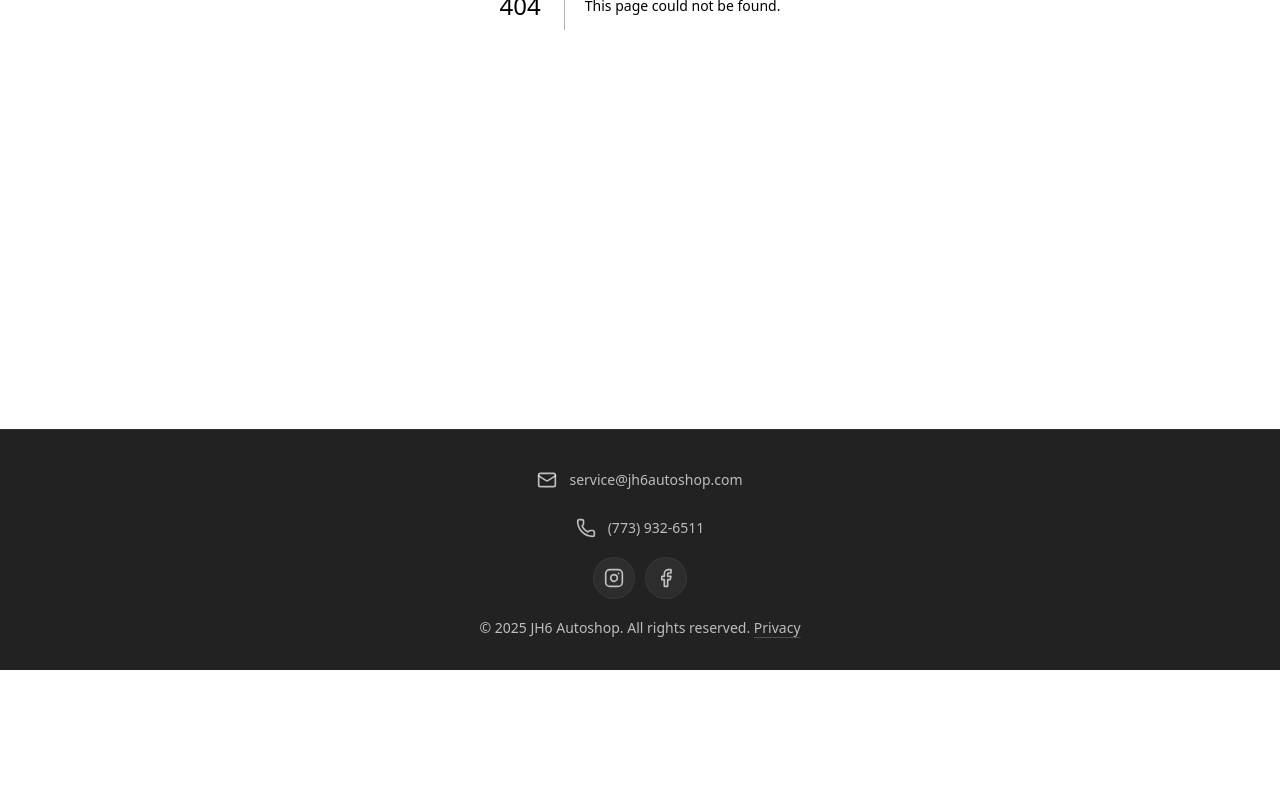
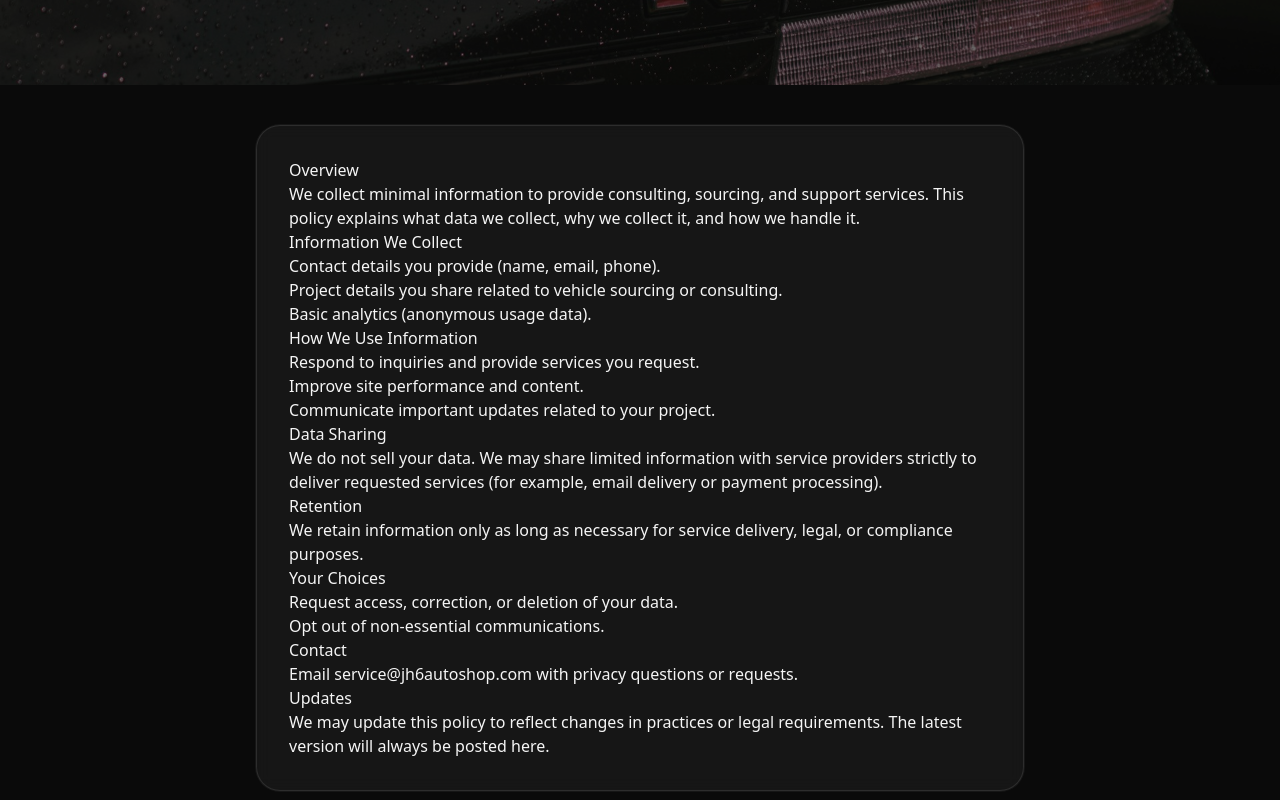
Before and after one commit to genghisjuan/JH6AUTOSHOP, a Next.js app: page /privacy in a window 1280 px wide. Before the commit this address had no page. Shown: the part 460-1260 px from the top of the page. Before the commit the page ends 1130 px from the top, so only its background shows below. Built offline with nearby package versions, Linux system fonts and the light colour scheme.

Commit message:
Create page.tsx

```diff
--- /dev/null
+++ b/app/privacy/page.tsx
@@ -0,0 +1,63 @@
+import PageHero from "@/components/PageHero";
+
+export default function Page() {
+  return (
+    <div>
+      <PageHero
+        title="Privacy Policy"
+        subtitle="How we collect, use, and protect your information."
+      />
+
+      <section className="mx-auto max-w-7xl px-4 sm:px-6 pb-16 mt-10">
+        <div className="mx-auto w-full max-w-3xl rounded-[24px] border border-white/10 bg-white/5 p-6 sm:p-8 ring-1 ring-white/5 backdrop-blur">
+          <div className="prose prose-invert max-w-none">
+            <h2>Overview</h2>
+            <p>
+              We collect minimal information to provide consulting, sourcing, and support services. This policy explains what data we collect, why we collect it, and how we handle it.
+            </p>
+
+            <h3>Information We Collect</h3>
+            <ul>
+              <li>Contact details you provide (name, email, phone).</li>
+              <li>Project details you share related to vehicle sourcing or consulting.</li>
+              <li>Basic analytics (anonymous usage data).</li>
+            </ul>
+
+            <h3>How We Use Information</h3>
+            <ul>
+              <li>Respond to inquiries and provide services you request.</li>
+              <li>Improve site performance and content.</li>
+              <li>Communicate important updates related to your project.</li>
+            </ul>
+
+            <h3>Data Sharing</h3>
+            <p>
+              We do not sell your data. We may share limited information with service providers strictly to deliver requested services (for example, email delivery or payment processing).
+            </p>
+
+            <h3>Retention</h3>
+            <p>
+              We retain information only as long as necessary for service delivery, legal, or compliance purposes.
+            </p>
+
+            <h3>Your Choices</h3>
+            <ul>
+              <li>Request access, correction, or deletion of your data.</li>
+              <li>Opt out of non-essential communications.</li>
+            </ul>
+
+            <h3>Contact</h3>
+            <p>
+              Email <a href="mailto:service@jh6autoshop.com">service@jh6autoshop.com</a> with privacy questions or requests.
+            </p>
+
+            <h3>Updates</h3>
+            <p>
+              We may update this policy to reflect changes in practices or legal requirements. The latest version will always be posted here.
+            </p>
+          </div>
+        </div>
+      </section>
+    </div>
+  );
+}
```
